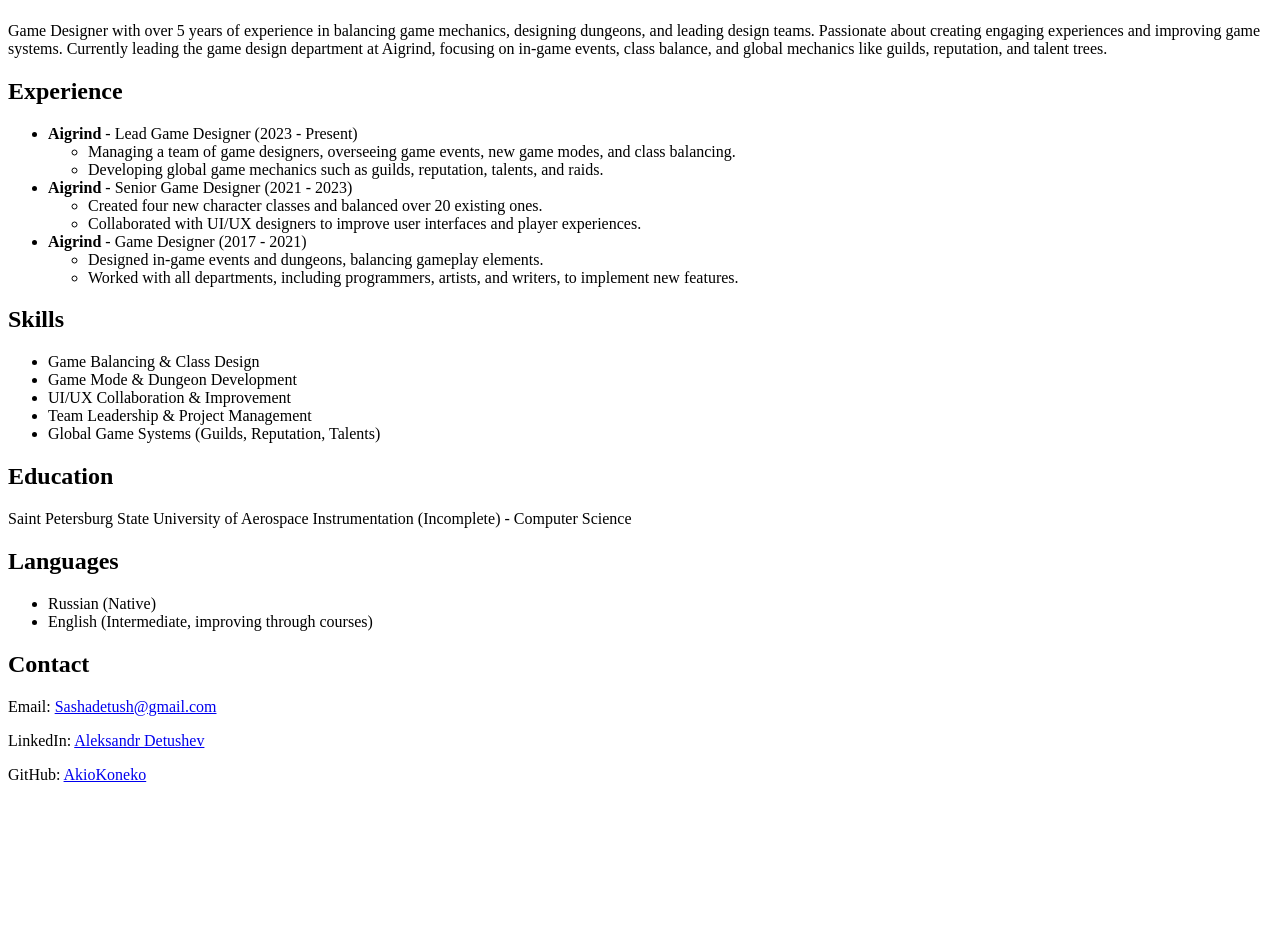
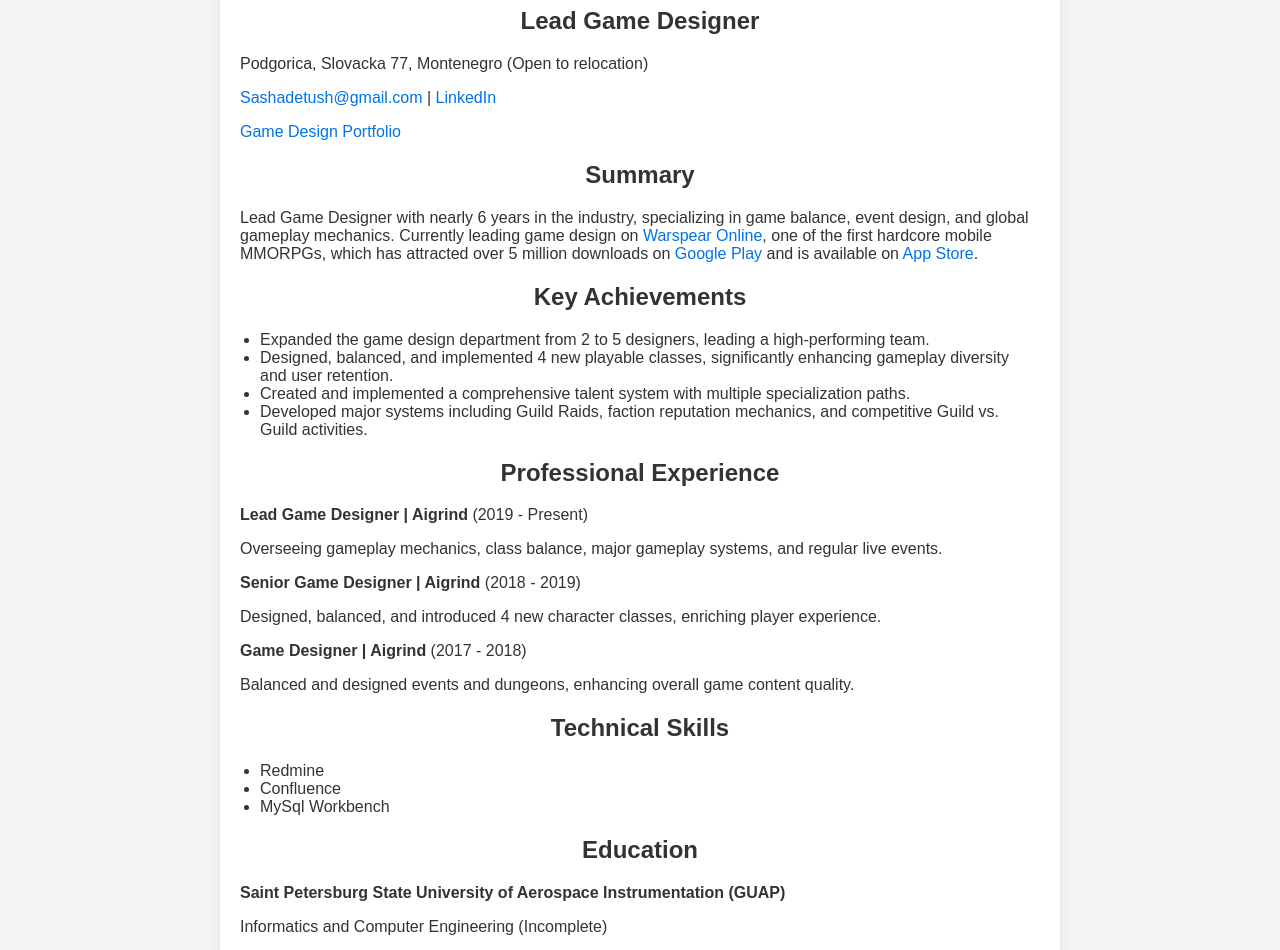
Before and after one commit to AkioKoneko/resume, a plain HTML site: page index.html in a window 1280 px wide. Shown: the part 143-1093 px from the top of the page. Before the commit the page ends 943 px from the top, so only its background shows below. Drawn offline with Linux system fonts and the light colour scheme.

Commit message:
Update index.html

```diff
--- a/index.html
+++ b/index.html
@@ -3,73 +3,95 @@
 <head>
     <meta charset="UTF-8">
     <meta name="viewport" content="width=device-width, initial-scale=1.0">
-    <title>Resume - Aleksandr Detushev</title>
-    <link rel="stylesheet" href="style.css">
+    <title>Alexandr Detushev - Game Designer</title>
+    <style>
+        body {
+            font-family: Arial, sans-serif;
+            margin: 0;
+            padding: 0;
+            background-color: #f4f4f4;
+            color: #333;
+        }
+        .container {
+            max-width: 800px;
+            margin: 50px auto;
+            background: #fff;
+            padding: 20px;
+            border-radius: 10px;
+            box-shadow: 0 0 10px rgba(0, 0, 0, 0.1);
+        }
+        h1, h2 {
+            text-align: center;
+        }
+        a {
+            color: #0073e6;
+            text-decoration: none;
+        }
+        a:hover {
+            text-decoration: underline;
+        }
+        .section {
+            margin-bottom: 20px;
+        }
+        ul {
+            padding-left: 20px;
+        }
+    </style>
 </head>
 <body>
-    <header>
-        <h1>Aleksandr Detushev</h1>
-        <p>Game Designer | 5+ Years of Experience</p>
-    </header>
+    <div class="container">
+        <h1>Alexandr Detushev</h1>
+        <h2>Lead Game Designer</h2>
+        <p>Podgorica, Slovacka 77, Montenegro (Open to relocation)</p>
+        <p><a href="mailto:Sashadetush@gmail.com">Sashadetush@gmail.com</a> | <a href="https://www.linkedin.com/in/aleksandr-detushev-aa2945234">LinkedIn</a></p>
+        <p><a href="https://akiokoneko.github.io/portfolio/">Game Design Portfolio</a></p>
 
-    <section>
-        <h2>About Me</h2>
-        <p>Game Designer with over 5 years of experience in balancing game mechanics, designing dungeons, and leading design teams. Passionate about creating engaging experiences and improving game systems. Currently leading the game design department at Aigrind, focusing on in-game events, class balance, and global mechanics like guilds, reputation, and talent trees.</p>
-    </section>
+        <div class="section">
+            <h2>Summary</h2>
+            <p>Lead Game Designer with nearly 6 years in the industry, specializing in game balance, event design, and global gameplay mechanics. Currently leading game design on <a href="https://warspear-online.com/en/">Warspear Online</a>, one of the first hardcore mobile MMORPGs, which has attracted over 5 million downloads on <a href="https://play.google.com/store/apps/details?id=com.aigrind.warspear">Google Play</a> and is available on <a href="https://apps.apple.com/app/warspear-online-mmorpg/id444772528">App Store</a>.</p>
+        </div>
 
-    <section>
-        <h2>Experience</h2>
-        <ul>
-            <li><strong>Aigrind</strong> - Lead Game Designer (2023 - Present)
-                <ul>
-                    <li>Managing a team of game designers, overseeing game events, new game modes, and class balancing.</li>
-                    <li>Developing global game mechanics such as guilds, reputation, talents, and raids.</li>
-                </ul>
-            </li>
-            <li><strong>Aigrind</strong> - Senior Game Designer (2021 - 2023)
-                <ul>
-                    <li>Created four new character classes and balanced over 20 existing ones.</li>
-                    <li>Collaborated with UI/UX designers to improve user interfaces and player experiences.</li>
-                </ul>
-            </li>
-            <li><strong>Aigrind</strong> - Game Designer (2017 - 2021)
-                <ul>
-                    <li>Designed in-game events and dungeons, balancing gameplay elements.</li>
-                    <li>Worked with all departments, including programmers, artists, and writers, to implement new features.</li>
-                </ul>
-            </li>
-        </ul>
-    </section>
+        <div class="section">
+            <h2>Key Achievements</h2>
+            <ul>
+                <li>Expanded the game design department from 2 to 5 designers, leading a high-performing team.</li>
+                <li>Designed, balanced, and implemented 4 new playable classes, significantly enhancing gameplay diversity and user retention.</li>
+                <li>Created and implemented a comprehensive talent system with multiple specialization paths.</li>
+                <li>Developed major systems including Guild Raids, faction reputation mechanics, and competitive Guild vs. Guild activities.</li>
+            </ul>
+        </div>
 
-    <section>
-        <h2>Skills</h2>
-        <ul>
-            <li>Game Balancing & Class Design</li>
-            <li>Game Mode & Dungeon Development</li>
-            <li>UI/UX Collaboration & Improvement</li>
-            <li>Team Leadership & Project Management</li>
-            <li>Global Game Systems (Guilds, Reputation, Talents)</li>
-        </ul>
-    </section>
+        <div class="section">
+            <h2>Professional Experience</h2>
+            <p><strong>Lead Game Designer | Aigrind</strong> (2019 - Present)</p>
+            <p>Overseeing gameplay mechanics, class balance, major gameplay systems, and regular live events.</p>
 
-    <section>
-        <h2>Education</h2>
-        <p>Saint Petersburg State University of Aerospace Instrumentation (Incomplete) - Computer Science</p>
-    </section>
+            <p><strong>Senior Game Designer | Aigrind</strong> (2018 - 2019)</p>
+            <p>Designed, balanced, and introduced 4 new character classes, enriching player experience.</p>
 
-    <section>
-        <h2>Languages</h2>
-        <ul>
-            <li>Russian (Native)</li>
-            <li>English (Intermediate, improving through courses)</li>
-        </ul>
-    </section>
+            <p><strong>Game Designer | Aigrind</strong> (2017 - 2018)</p>
+            <p>Balanced and designed events and dungeons, enhancing overall game content quality.</p>
+        </div>
 
-    <section>
-        <h2>Contact</h2>
-        <p>Email: <a href="mailto:Sashadetush@gmail.com">Sashadetush@gmail.com</a></p>
-        <p>LinkedIn: <a href="https://www.linkedin.com/in/aleksandr-detushev-aa2945234/">Aleksandr Detushev</a></p>
-        <p>GitHub: <a href="https://github.com/AkioKoneko">AkioKoneko</a></p>
-    </section>
+        <div class="section">
+            <h2>Technical Skills</h2>
+            <ul>
+                <li>Redmine</li>
+                <li>Confluence</li>
+                <li>MySql Workbench</li>
+            </ul>
+        </div>
+
+        <div class="section">
+            <h2>Education</h2>
+            <p><strong>Saint Petersburg State University of Aerospace Instrumentation (GUAP)</strong></p>
+            <p>Informatics and Computer Engineering (Incomplete)</p>
+        </div>
+
+        <div class="section">
+            <h2>Languages</h2>
+            <p>Russian (Native) | English (Intermediate)</p>
+        </div>
+    </div>
 </body>
 </html>
```
